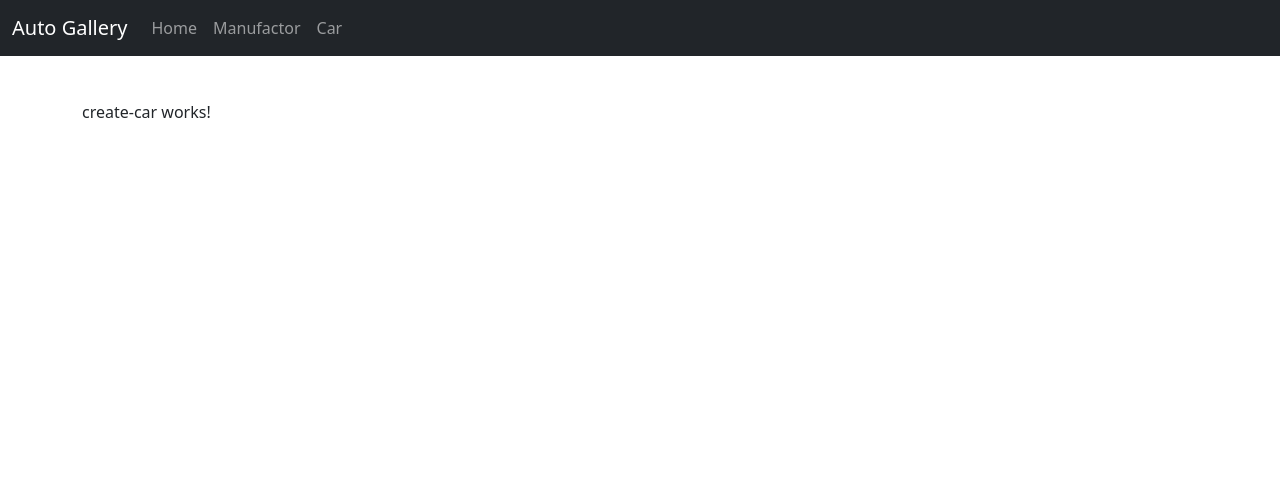
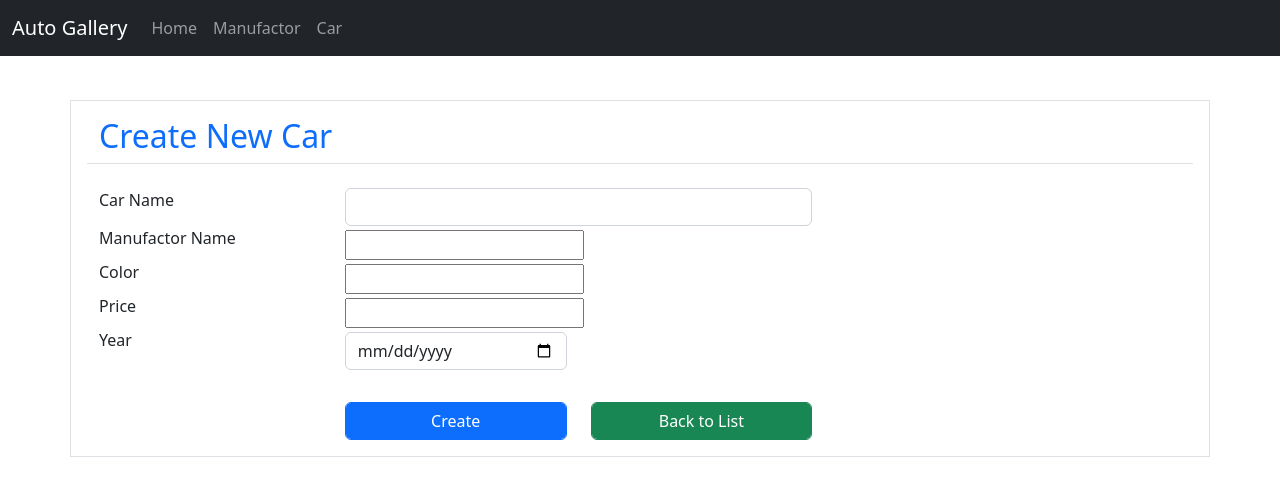
Before and after one commit to scheraghpourahmadmah/Practice-Project, an Angular app in the folder client/: page /createCar in a window 1280 px wide. Shown: the top 496 px of the page. Built offline with nearby package versions, Linux system fonts and the light colour scheme.

Commit message:
Add New Car

```diff
--- a/client/src/app/_services/car.service.ts
+++ b/client/src/app/_services/car.service.ts
@@ -13,4 +13,8 @@ export class CarService {
   getCars(){
     return this.http.get<Car[]>(this.baseUrl + 'car');
   }
+
+  createNewCar(car:Car){
+    return this.http.post(this.baseUrl + 'car/addCar', car);
+  }
 }
--- a/client/src/app/app.module.ts
+++ b/client/src/app/app.module.ts
@@ -11,6 +11,8 @@ import { ReactiveFormsModule } from '@angular/forms';
 import { EditManufactorComponent } from './edit-manufactor/edit-manufactor.component';
 import { CarComponent } from './car/car.component';
 import { CreateCarComponent } from './create-car/create-car.component';
+import { BrowserAnimationsModule } from '@angular/platform-browser/animations';
+import { BsDatepickerModule } from 'ngx-bootstrap/datepicker';
 
 @NgModule({
   declarations: [
@@ -21,13 +23,15 @@ import { CreateCarComponent } from './create-car/create-car.component';
     CreateManufactorComponent,
     EditManufactorComponent,
     CarComponent,
-    CreateCarComponent
+    CreateCarComponent,
   ],
   imports: [
     BrowserModule,
     AppRoutingModule,
+    BrowserAnimationsModule,
     HttpClientModule,
-    ReactiveFormsModule
+    ReactiveFormsModule,
+    BsDatepickerModule.forRoot()
   ],
   providers: [],
   bootstrap: [AppComponent]
--- a/client/src/app/create-car/create-car.component.html
+++ b/client/src/app/create-car/create-car.component.html
@@ -1 +1,54 @@
-<p>create-car works!</p>
+<form [formGroup]="carform" (ngSubmit)="createNewCar()">
+    <div class="row p-3 border">
+        <div class="col-12 border-bottom">
+            <h2 class="text-primary">Create New Car</h2>
+        </div>
+        <div class="col-8 pt-4">
+            <div class="form-group row">
+                <div class="col-4">
+                    <label>Car Name</label>
+                </div>
+                <div class="col-8">
+                    <input formControlName="name" class="form-control" />
+                </div>
+                <div class="col-4">
+                    <label>Manufactor Name</label>
+                </div>
+                <div class="col-8 mt-1" >
+                    <input type="text">
+                </div>
+
+                <div class="col-4">
+                    <label>Color</label>
+                </div>
+                <div class="col-8 mt-1" >
+                    <input type="text">
+                </div>
+
+                <div class="col-4">
+                    <label>Price</label>
+                </div>
+                <div class="col-8 mt-1" >
+                    <input type="number">
+                </div>
+
+                <div class="col-4">
+                    <label>Year</label>
+                </div>
+                <div class="col-xs-12 col-12 col-md-4 form-group mb-3 mt-1">
+                    <input type="date"
+                    placeholder="Datepicker"
+                    class="form-control">
+                  </div>
+            </div>
+            <div class="form-group row mt-3">
+                <div class="col-4 offset-4" >
+                    <button type="submit" class="btn btn-primary form-control">Create</button>
+                </div>
+                <div class="col-4">
+                    <a class="btn btn-success form-control" routerLink="/car">Back to List</a>
+                </div>
+            </div>
+        </div>
+    </div>
+</form>
--- a/client/src/app/create-car/create-car.component.ts
+++ b/client/src/app/create-car/create-car.component.ts
@@ -1,4 +1,7 @@
 import { Component, OnInit } from '@angular/core';
+import { FormBuilder, FormGroup } from '@angular/forms';
+import { Router } from '@angular/router';
+import { CarService } from '../_services/car.service';
 
 @Component({
   selector: 'app-create-car',
@@ -6,10 +9,29 @@ import { Component, OnInit } from '@angular/core';
   styleUrls: ['./create-car.component.css']
 })
 export class CreateCarComponent implements OnInit {
-
-  constructor() { }
+  carform: FormGroup = new FormGroup({});
+  constructor(private cfb: FormBuilder,private carService : CarService,private router: Router) { }
 
   ngOnInit(): void {
+    this.initializeForm();
   }
 
+  initializeForm() {
+    this.carform = this.cfb.group({
+      name :[''],
+      price : [''],
+      color:[''],
+      year:[''],
+      manufactorName: ['']
+    });
+  }
+
+  createNewCar(){
+    this.carService.createNewCar(this.carform.value).subscribe({
+     next: () => {
+       this.router.navigateByUrl('/manufactor')
+     }
+    });
+   }
+
 }
```
Also changed, not shown: 1 other file (tests, documents, lock files or other folders).
